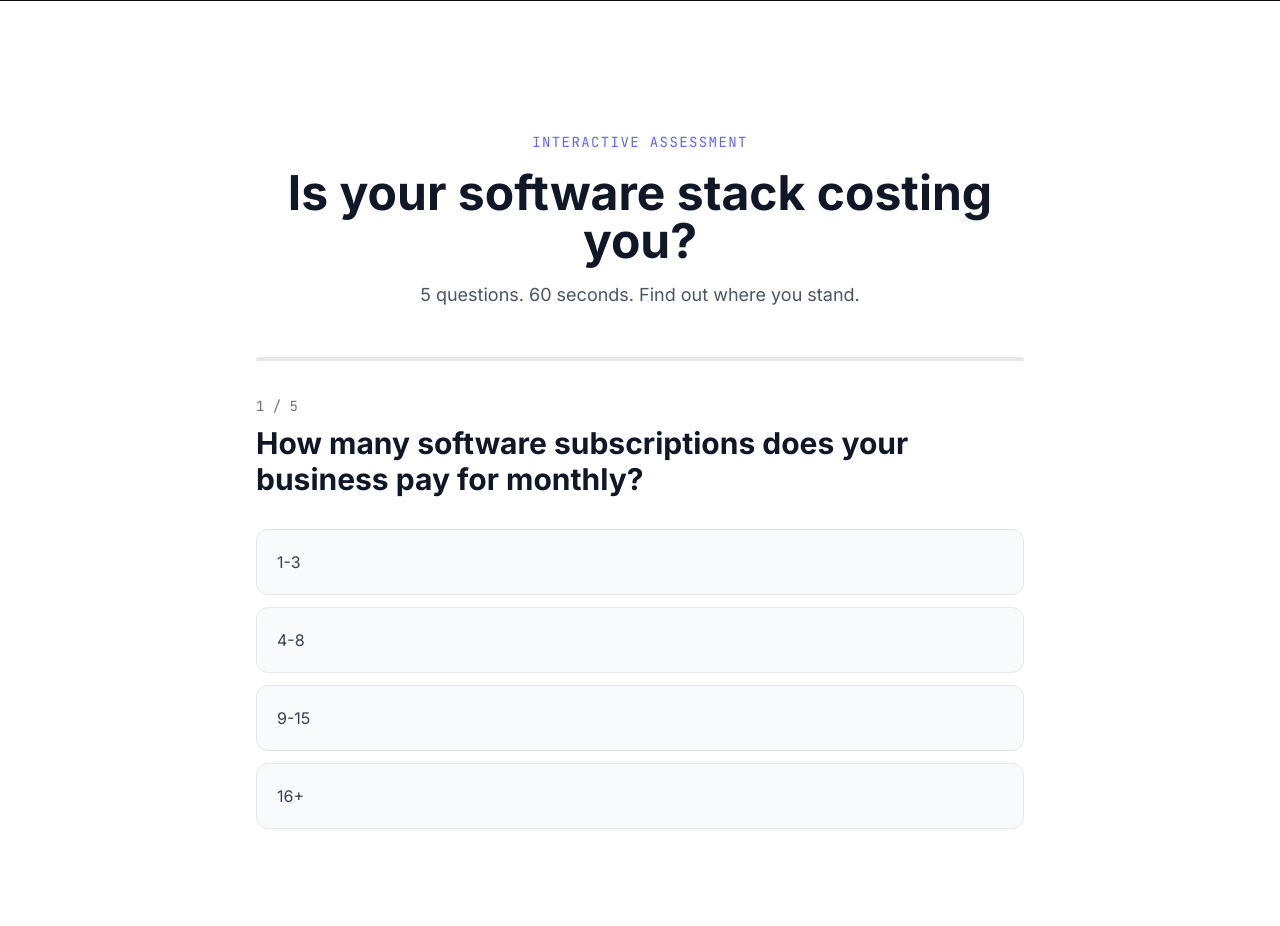
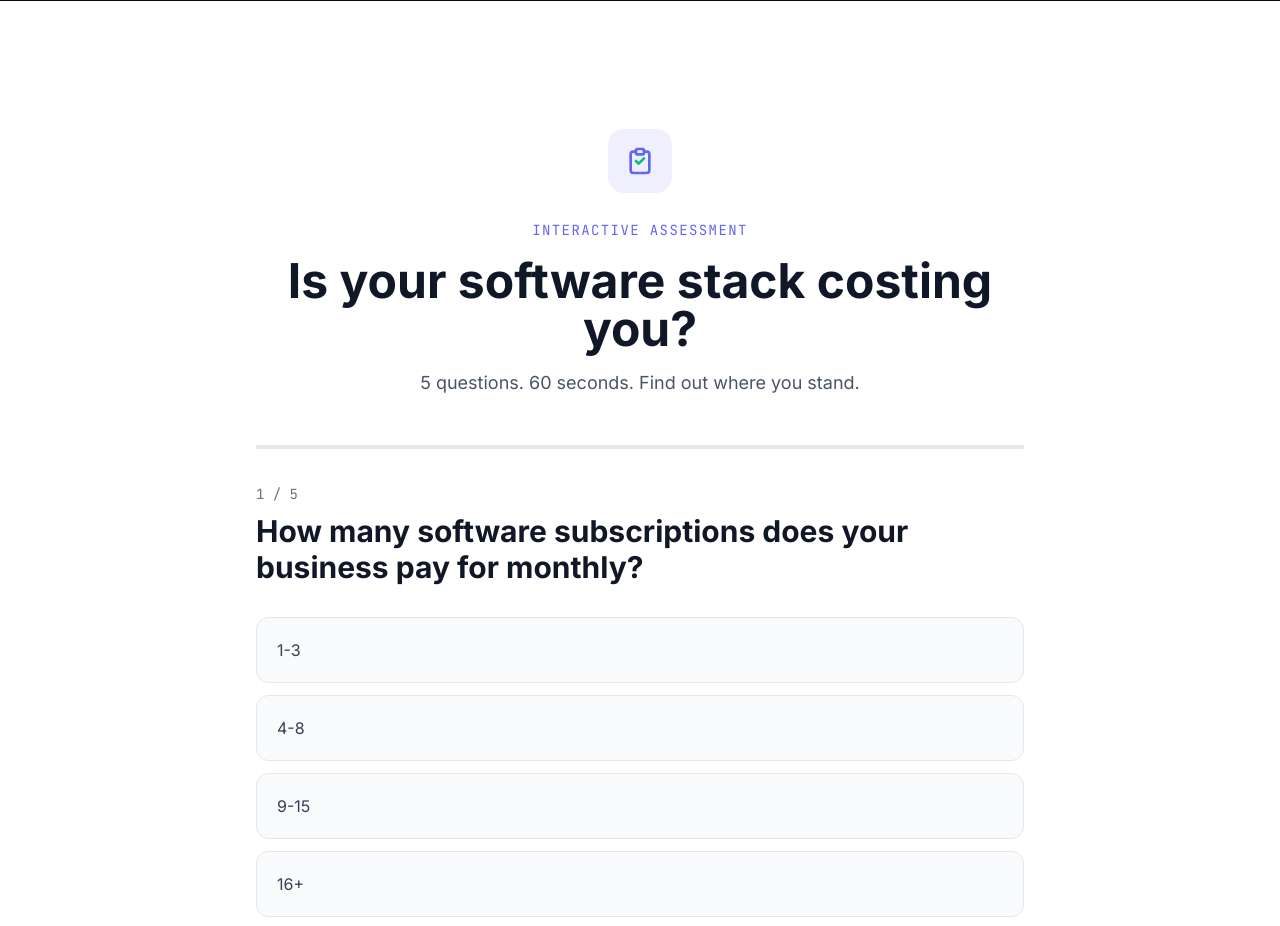
Before and after one commit to Strategies-Over-Stress/lee.ai, a Next.js app in the folder apps/web/: page / in a window 1280 px wide. Shown: the part 4860-5786 px from the top of the page. Built offline with nearby package versions, Linux system fonts and the light colour scheme.

Commit message:
Add clipboard/checklist icon above Assessment section header
Co-Authored-By: Claude Opus 4.6 (1M context) <noreply@anthropic.com>

```diff
--- a/apps/web/src/components/Assessment.tsx
+++ b/apps/web/src/components/Assessment.tsx
@@ -130,6 +130,15 @@ export default function Assessment() {
           transition={{ duration: 0.6 }}
           className="text-center mb-12"
         >
+          {/* Assessment icon */}
+          <div className="inline-flex items-center justify-center w-16 h-16 rounded-2xl bg-accent/10 mb-6">
+            <svg width="32" height="32" viewBox="0 0 24 24" fill="none" xmlns="http://www.w3.org/2000/svg">
+              <path d="M9 5H7a2 2 0 00-2 2v12a2 2 0 002 2h10a2 2 0 002-2V7a2 2 0 00-2-2h-2" stroke="#6366f1" strokeWidth="2" strokeLinecap="round"/>
+              <rect x="9" y="3" width="6" height="4" rx="1" stroke="#6366f1" strokeWidth="2"/>
+              <path d="M9 12l2 2 4-4" stroke="#10b981" strokeWidth="2" strokeLinecap="round" strokeLinejoin="round"/>
+            </svg>
+          </div>
+          <br />
           <span className="font-mono text-accent text-sm tracking-widest uppercase">
             Interactive Assessment
           </span>
```
